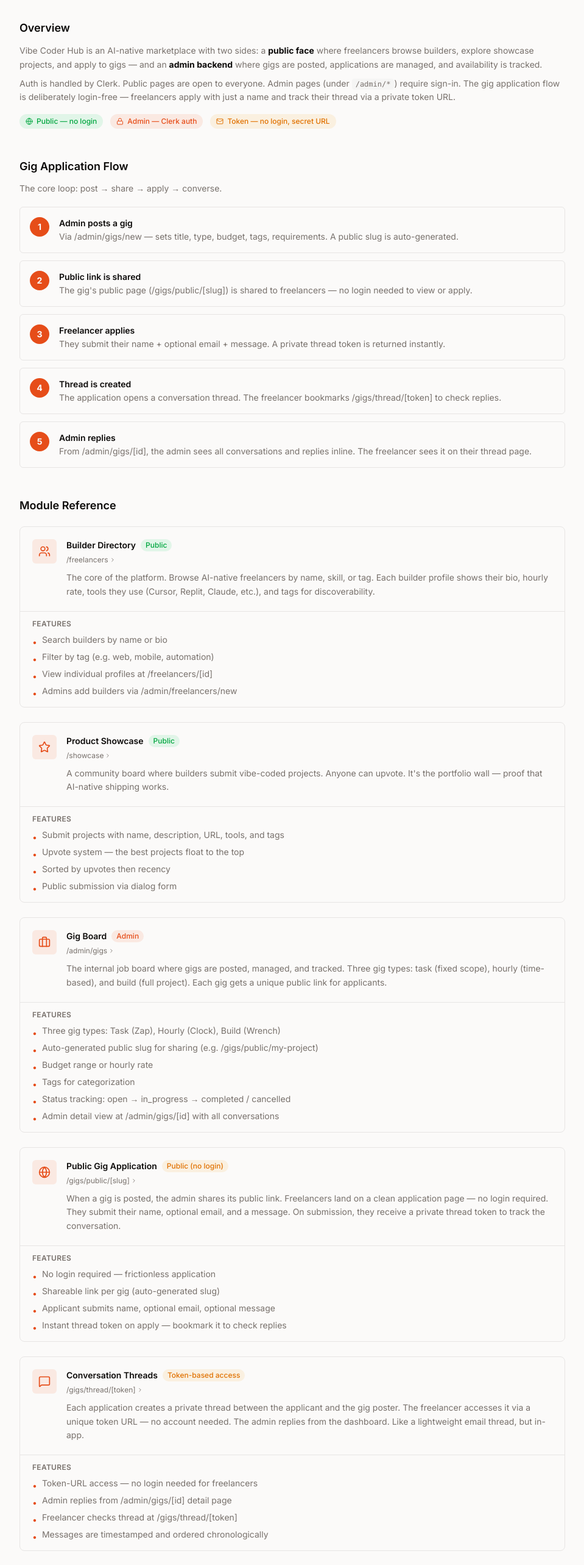
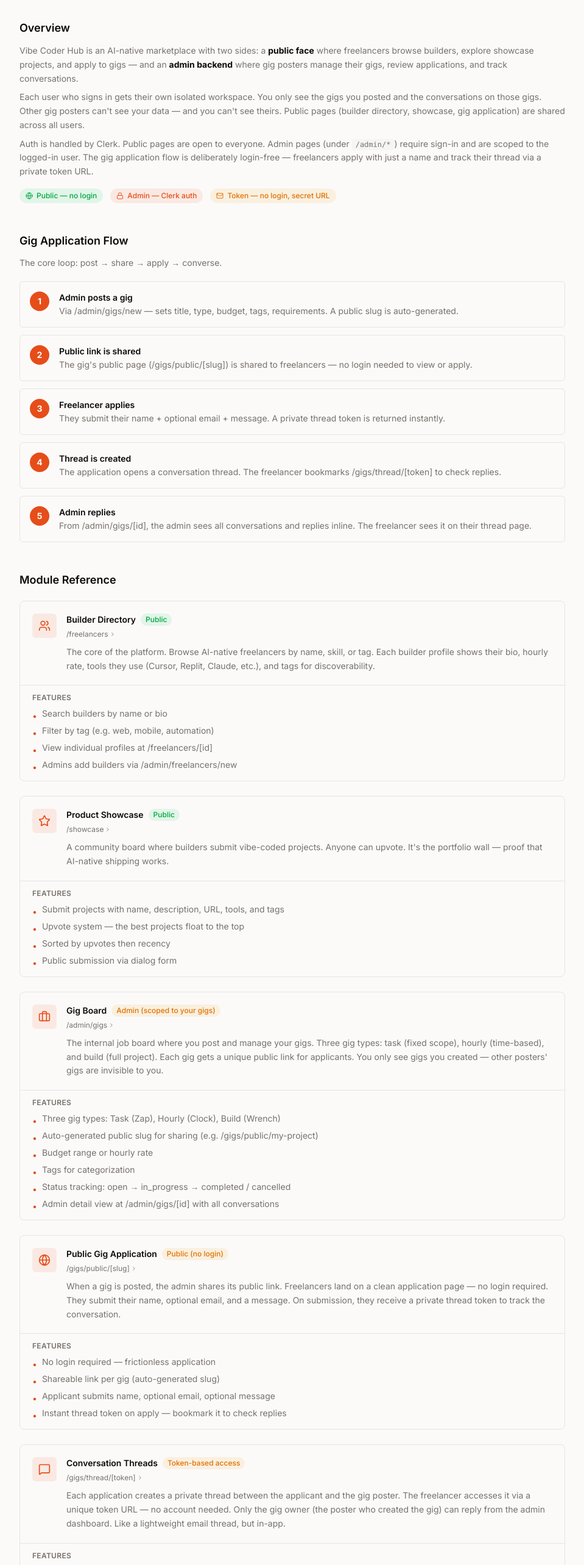
Before and after one commit to Abe1018776/Vibe-Coder-Hub, a Next.js app: page /docs in a window 1280 px wide. Shown: the part 140-2706 px from the top of the page at 61% size, without its empty margins (160-1119 px from the left). Built offline with nearby package versions, Linux system fonts and the light colour scheme; no server answers.

Commit message:
Update docs for multi-tenant scoping

```diff
--- a/src/app/(public)/docs/page.tsx
+++ b/src/app/(public)/docs/page.tsx
@@ -49,9 +49,9 @@ const modules = [
     id: "gigs",
     Icon: Briefcase,
     title: "Gig Board",
-    audience: "Admin",
+    audience: "Admin (scoped to your gigs)",
     path: "/admin/gigs",
-    desc: "The internal job board where gigs are posted, managed, and tracked. Three gig types: task (fixed scope), hourly (time-based), and build (full project). Each gig gets a unique public link for applicants.",
+    desc: "The internal job board where you post and manage your gigs. Three gig types: task (fixed scope), hourly (time-based), and build (full project). Each gig gets a unique public link for applicants. You only see gigs you created — other posters' gigs are invisible to you.",
     features: [
       'Three gig types: Task (Zap), Hourly (Clock), Build (Wrench)',
       "Auto-generated public slug for sharing (e.g. /gigs/public/my-project)",
@@ -81,12 +81,13 @@ const modules = [
     title: "Conversation Threads",
     audience: "Token-based access",
     path: "/gigs/thread/[token]",
-    desc: "Each application creates a private thread between the applicant and the gig poster. The freelancer accesses it via a unique token URL — no account needed. The admin replies from the dashboard. Like a lightweight email thread, but in-app.",
+    desc: "Each application creates a private thread between the applicant and the gig poster. The freelancer accesses it via a unique token URL — no account needed. Only the gig owner (the poster who created the gig) can reply from the admin dashboard. Like a lightweight email thread, but in-app.",
     features: [
       "Token-URL access — no login needed for freelancers",
-      "Admin replies from /admin/gigs/[id] detail page",
+      "Only the gig owner can reply from /admin/gigs/[id]",
       "Freelancer checks thread at /gigs/thread/[token]",
       "Messages are timestamped and ordered chronologically",
+      "Other gig posters cannot access your conversations",
     ],
   },
   {
@@ -122,7 +123,7 @@ const modules = [
     title: "Admin Dashboard",
     audience: "Admin (auth required)",
     path: "/admin",
-    desc: "The ops hub. Shows live counts for gigs, freelancers, open slots, replies, and showcase projects. Gig type breakdown and recent gigs list. Everything at a glance.",
+    desc: "The ops hub for your account. Shows live counts for your gigs, total freelancers, open slots, replies on your gigs, and showcase projects. Gig type breakdown and your recent gigs list. Everything at a glance — scoped to your data only.",
     features: [
       "Live stats: total/open gigs, freelancers, slots, replies, showcase count",
       "Gig type breakdown (task/hourly/build)",
@@ -177,13 +178,18 @@ export default function DocsPage() {
           <p>
             Vibe Coder Hub is an AI-native marketplace with two sides: a <strong className="text-foreground">public face</strong> where
             freelancers browse builders, explore showcase projects, and apply to gigs — and an <strong className="text-foreground">admin
-            backend</strong> where gigs are posted, applications are managed, and availability is tracked.
+            backend</strong> where gig posters manage their gigs, review applications, and track conversations.
+          </p>
+          <p>
+            Each user who signs in gets their own isolated workspace. You only see the gigs you posted and the
+            conversations on those gigs. Other gig posters can&apos;t see your data — and you can&apos;t see theirs.
+            Public pages (builder directory, showcase, gig application) are shared across all users.
           </p>
           <p>
             Auth is handled by Clerk. Public pages are open to everyone. Admin pages
-            (under <code className="text-xs bg-muted px-1.5 py-0.5 rounded">/admin/*</code>) require sign-in.
-            The gig application flow is deliberately login-free — freelancers apply with just a name
-            and track their thread via a private token URL.
+            (under <code className="text-xs bg-muted px-1.5 py-0.5 rounded">/admin/*</code>) require sign-in and
+            are scoped to the logged-in user. The gig application flow is deliberately login-free — freelancers
+            apply with just a name and track their thread via a private token URL.
           </p>
         </div>
         <div className="flex gap-3 mt-4 flex-wrap">
```
